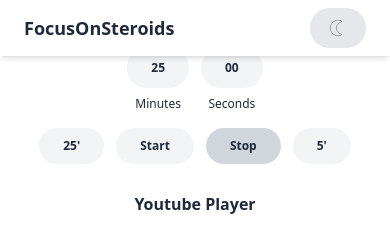
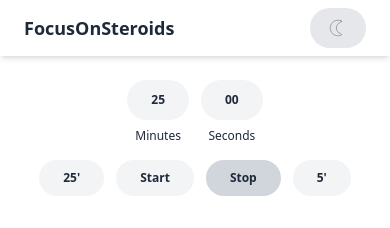
Before and after one commit to egonboz/focusOnSteroids, a React (Vite) app: page / in a window 390 px wide. Shown: the top 228 px of the page. Built offline with nearby package versions, Linux system fonts and the light colour scheme; no server answers.

Commit message:
🐛 FIXED: mt-8 to mt-16 on the Timer's container. The navbar is fixed and ~56px tall on mobile, but the Timer only had mt-8 (32px), so it was overlapping. mt-16 (64px) gives it enough clearance below the navbar on small screens.

```diff
--- a/src/components/Timer.tsx
+++ b/src/components/Timer.tsx
@@ -64,7 +64,7 @@ const Timer: React.FC = () => {
     };
 
     return (
-        <div className="flex flex-col items-center gap-4 mt-8 sm:mt-20 px-4 w-full">
+        <div className="flex flex-col items-center gap-4 mt-16 sm:mt-20 px-4 w-full">
             <ToastContainer
             position="top-center"
             autoClose={10000}
```
